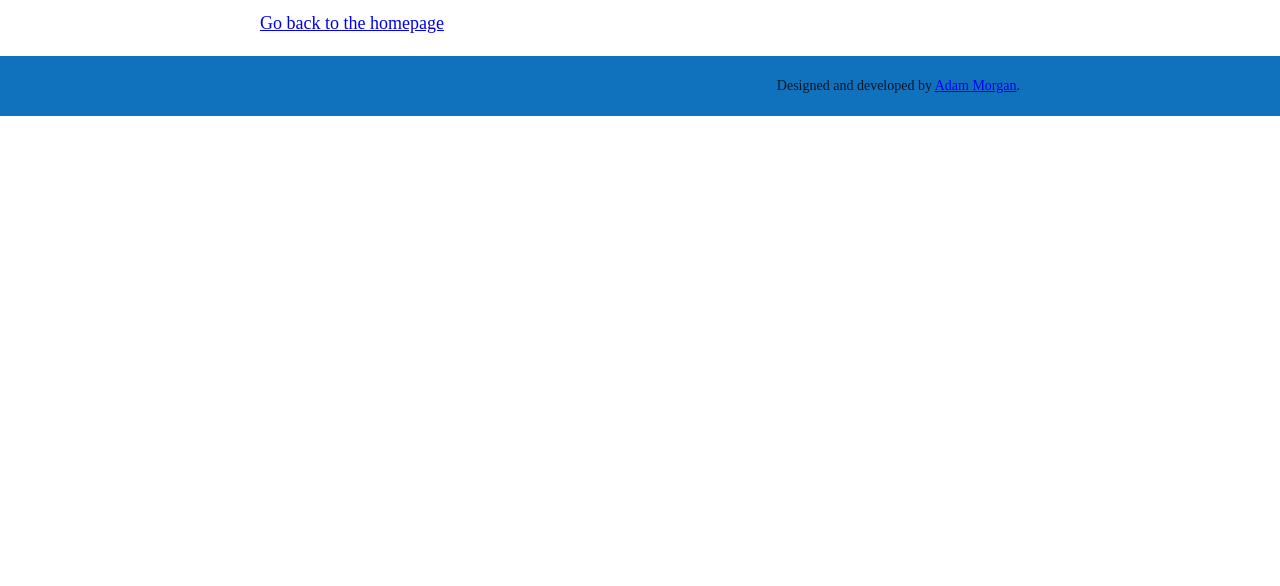
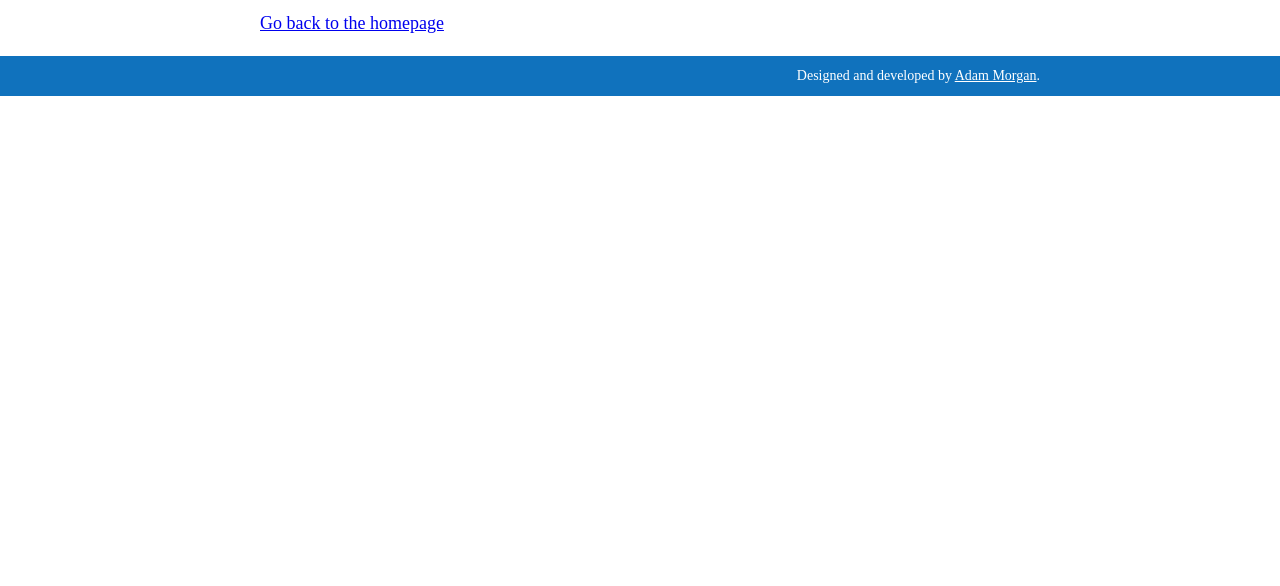
Before and after one commit to adamccfc/cke, a Gatsby site: page /services in a window 1280 px wide. Shown: the part 214-800 px from the top of the page. Built offline with nearby package versions, Linux system fonts and the light colour scheme; Gatsby itself is replaced by a stand-in of ours.

Commit message:
Style the footer

```diff
--- a/src/components/footer.js
+++ b/src/components/footer.js
@@ -1,5 +1,4 @@
 import React from 'react'
-import Container from './container';
 
 const Footer = () => (
   <div
@@ -8,14 +7,21 @@ const Footer = () => (
       fontSize: '14px'
     }}
   >
-    <Container>
+    <div style={{
+      maxWidth: 800,
+      margin: '0 auto',
+      padding: '10px 0'
+    }}>
       <p style={{
         textAlign: 'right',
-        margin: 0
+        margin: 0,
+        color: '#FFFFFF'
       }}>
-        Designed and developed by <a href="http://www.adammorgan.wales">Adam Morgan</a>.
+        Designed and developed by <a href="http://www.adammorgan.wales" style={{
+          color: '#FFFFFF'
+        }}>Adam Morgan</a>.
       </p>
-    </Container>
+    </div>
   </div>
 )
 
```
